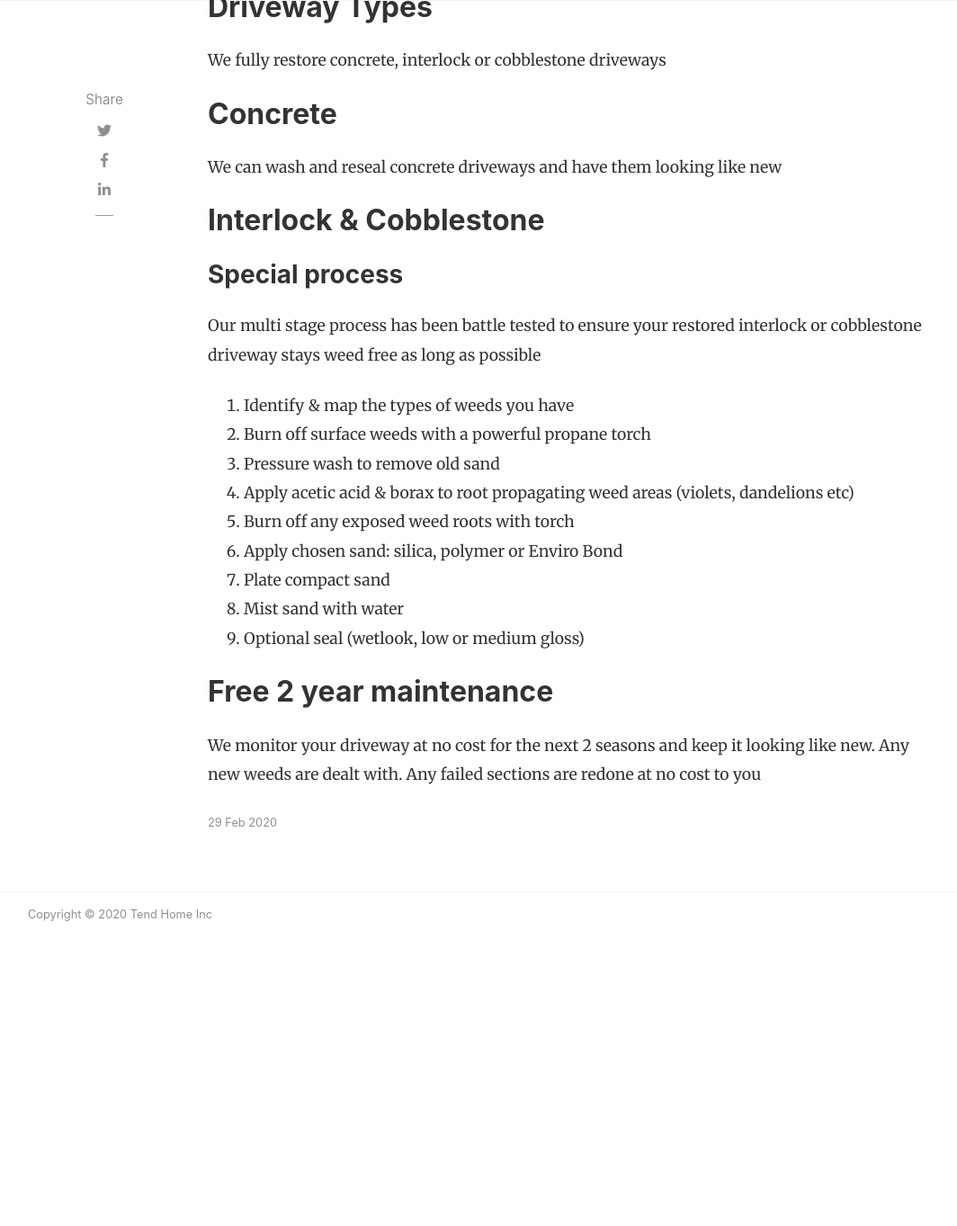
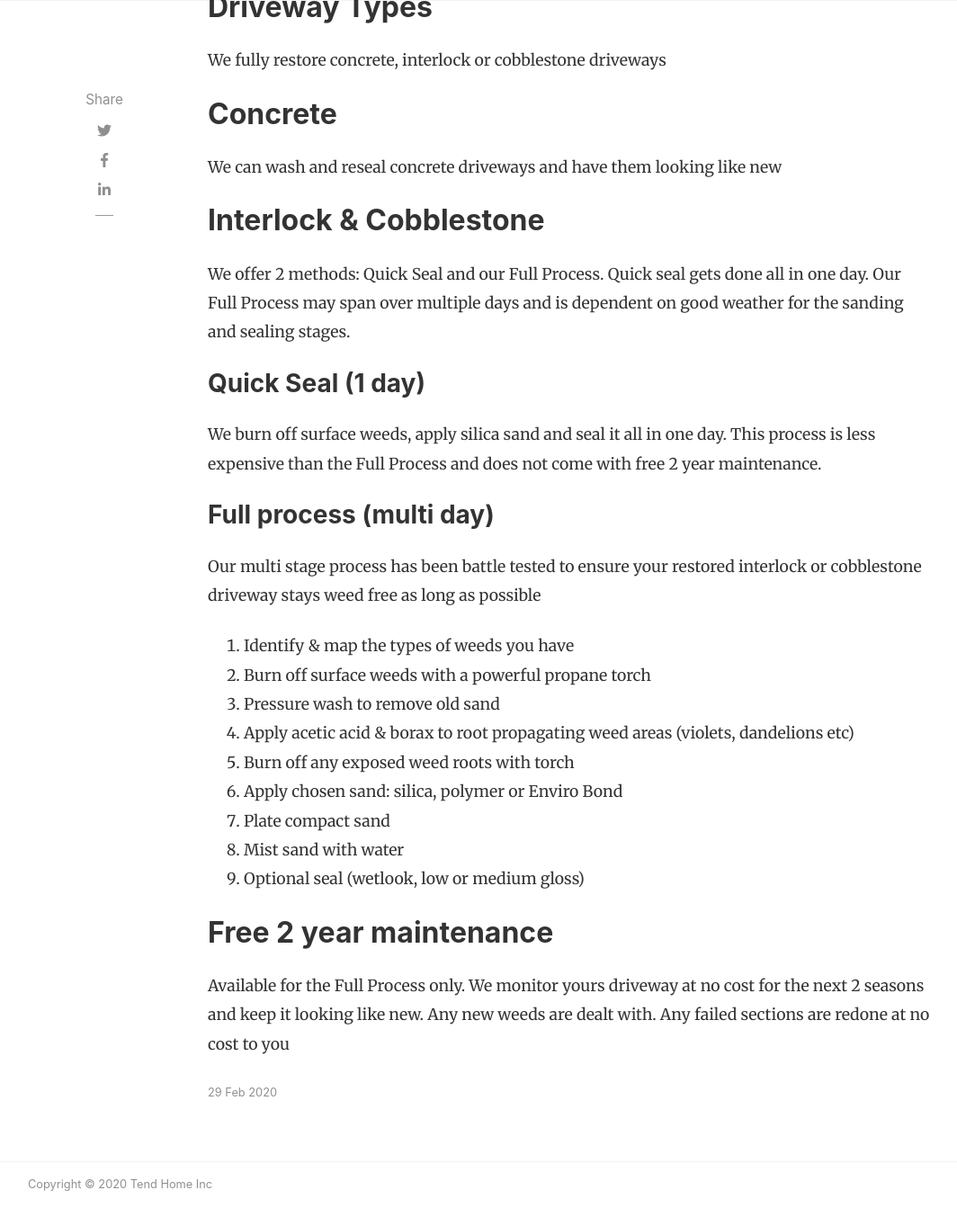
Before and after one commit to tendhome/site, a Jekyll site: the page built from _posts/2020-02-29-pressure-wash.md, in a window 1280 px wide and 1400 px high, scrolled down 593 px. Shown: the top 1363 px of the window at 90% size, without its empty margins (54-1118 px from the left). Built offline with Jekyll 4.4.1, drawn with Linux system fonts in a browser that asks for light colours; nearby versions of some CDN libraries; before the commit the page ends 1693 px from its top, so only the background shows below that.

Commit message:
full process

```diff
--- a/_posts/2020-02-29-pressure-wash.md
+++ b/_posts/2020-02-29-pressure-wash.md
@@ -18,8 +18,13 @@ We fully restore concrete, interlock or cobblestone driveways
 We can wash and reseal concrete driveways and have them looking like new
 
 ## Interlock & Cobblestone
+We offer 2 methods: Quick Seal and our Full Process. Quick seal gets done all in one day. Our Full Process may span over multiple days and is dependent on good weather for the sanding and sealing stages.
 
-### Special process
+
+### Quick Seal (1 day)
+We burn off surface weeds, apply silica sand and seal it all in one day. This process is less expensive than the Full Process and does not come with free 2 year maintenance.
+
+### Full process (multi day)
 Our multi stage process has been battle tested to ensure your restored interlock or cobblestone driveway stays weed free as long as possible
 
   1. Identify & map the types of weeds you have
@@ -33,4 +38,5 @@ Our multi stage process has been battle tested to ensure your restored interlock
   9. Optional seal (wetlook, low or medium gloss)
 
 ## Free 2 year maintenance
-We monitor your driveway at no cost for the next 2 seasons and keep it looking like new. Any new weeds are dealt with. Any failed sections are redone at no cost to you
+Available for the Full Process only.
+We monitor yours driveway at no cost for the next 2 seasons and keep it looking like new. Any new weeds are dealt with. Any failed sections are redone at no cost to you
```
